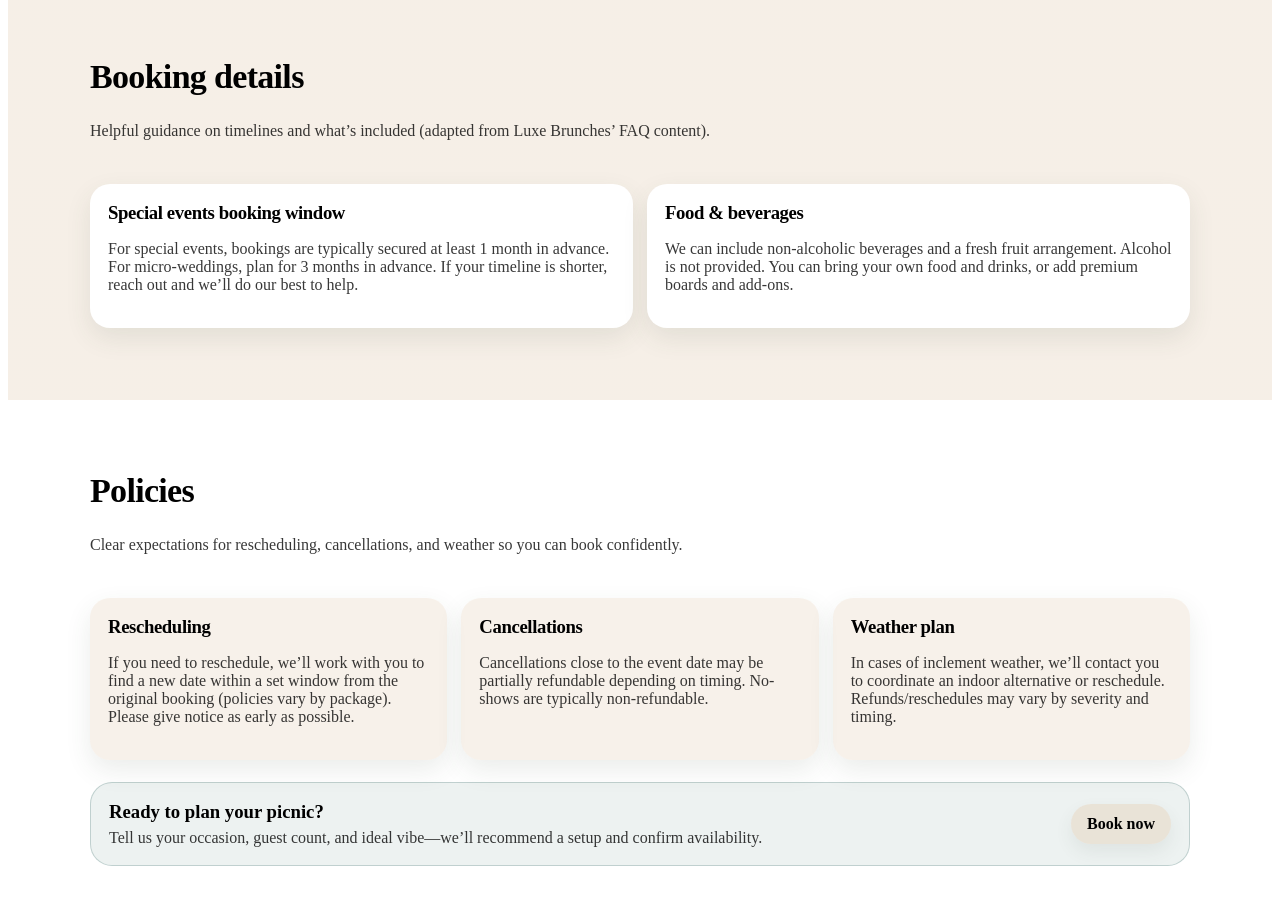
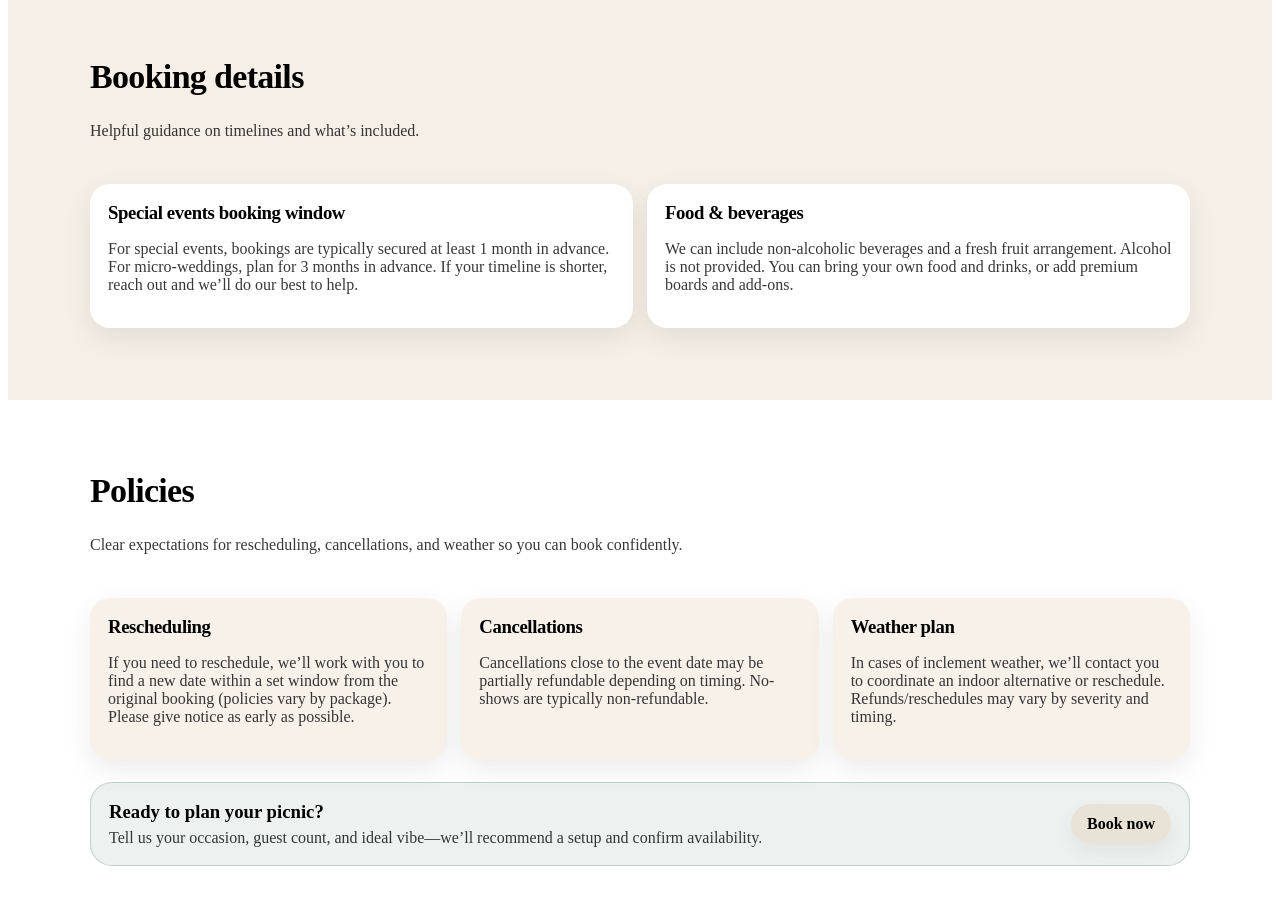
Before and after one commit to Kev-Hamm/elevin-solutions, an Angular app: page /how-it-works in a window 1280 px wide. Shown: the part 1200-2104 px from the top of the page. Built offline with nearby package versions, Linux system fonts and the light colour scheme.

Commit message:
Got carousel to work automatically

```diff
--- a/src/app/pages/home/home.ts
+++ b/src/app/pages/home/home.ts
@@ -1,4 +1,4 @@
-import { Component, OnDestroy, OnInit } from '@angular/core';
+import { ChangeDetectorRef, Component, OnDestroy, OnInit } from '@angular/core';
 import { CommonModule } from '@angular/common';
 import { RouterLink } from '@angular/router';
 
@@ -25,7 +25,7 @@ type Faq = {
   styleUrl: './home.css',
 })
 export class HomeComponent implements OnInit, OnDestroy {
-  private timerId: ReturnType<typeof setInterval> | null = null;
+  private timerId: number | null = null;
   protected readonly rotationMs = 3500;
 
   readonly carouselImages = [
@@ -81,6 +81,8 @@ export class HomeComponent implements OnInit, OnDestroy {
   readonly featureCopy =
     'We scout locations, style the scene, and handle the clean-up so you simply arrive and enjoy.';
 
+  constructor(private readonly cdr: ChangeDetectorRef) {}
+
   ngOnInit(): void {
     if (this.carouselImages.length > 1) {
       this.startRotation();
@@ -98,8 +100,9 @@ export class HomeComponent implements OnInit, OnDestroy {
 
   private startRotation() {
     this.stopRotation();
-    this.timerId = setInterval(() => {
+    this.timerId = window.setInterval(() => {
       this.activeIndex = (this.activeIndex + 1) % this.carouselImages.length;
+      this.cdr.markForCheck();
     }, this.rotationMs);
   }
 
--- a/src/app/pages/how-it-works/how-it-works.html
+++ b/src/app/pages/how-it-works/how-it-works.html
@@ -54,7 +54,7 @@
     <div class="section__head">
       <h2>Booking details</h2>
       <p class="muted">
-        Helpful guidance on timelines and what’s included (adapted from Luxe Brunches’ FAQ content).
+        Helpful guidance on timelines and what’s included.
       </p>
     </div>
 
```
